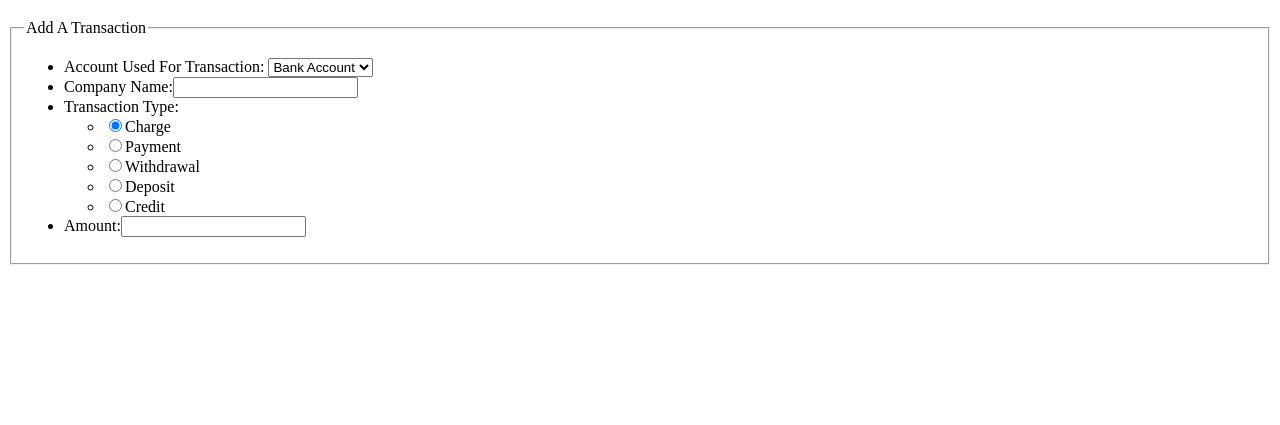
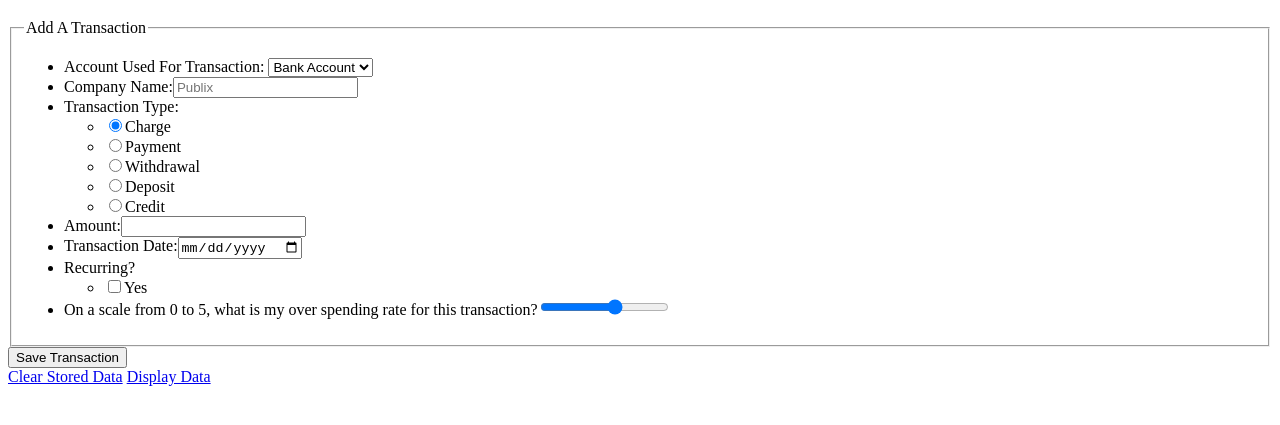
Before and after one commit to mperez1227/VFW_Project1, a plain HTML site: page additem.html in a window 1280 px wide. Shown: the part 61-486 px from the top of the page. Drawn offline with Linux system fonts and the light colour scheme.

Commit message:
Updated the body of additem page.

```diff
--- a/additem.html
+++ b/additem.html
@@ -23,7 +23,7 @@
 							<option value="CC Amex">CC Amex</option>
 						</select>
 					</li>
-					<li><label for="compname">Company Name:</label><input type="text" id="compname" /></li>
+					<li><label for="compname">Company Name:</label><input type="text" id="compname" placeholder="Publix"/></li>
 					<li>Transaction Type:
 						<ul>
 							<li><input type="radio" checked value="Charge" id="charge" name="transtype" /><label for="charge">Charge</label></li>
@@ -34,8 +34,21 @@
 						</ul>
 					</li>
 					<li><label for="amt">Amount:</label><input type="text" id="amt" /></li>
+					<li><label for="date">Transaction Date:</label><input type="date" id="date" /></li>
+					<li>Recurring?
+						<ul>
+							<li><input type="checkbox" value="Yes" id="yes" /><label for="yes">Yes</label></li>
+						</ul>
+					</li>
+					<li><label for="spendingrate">On a scale from 0 to 5, what is my over spending rate for this transaction?</label><input type="range" min="0" max="5" name="spendingrate" type="range"></li>
 				</ul>
-
 			</fieldset>
+			<input type="submit" value="Save Transaction" />
+		</form>
+		<footer>
+			<nav>
+			<a href="#" title="Clear Stored Data">Clear Stored Data</a>  <a href="#" title="Display Data">Display Data</a>
+			</nav>
+		</footer>
 	</body>
 </html>
```
